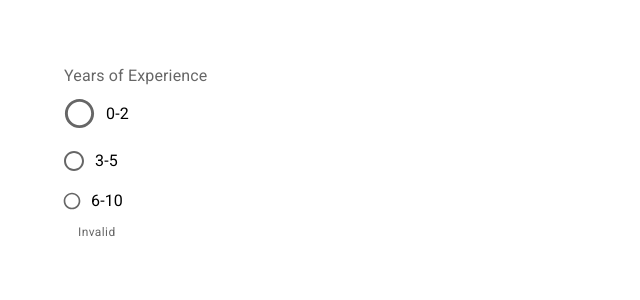
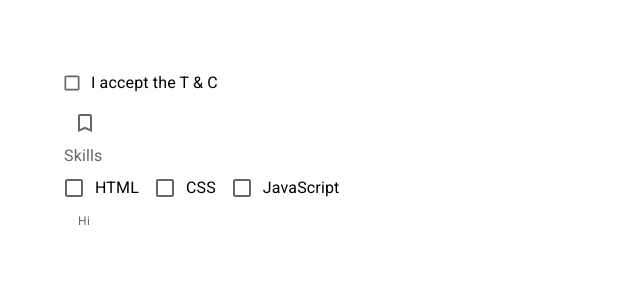
Before and after one commit to jaseel-koolath/MuiTraining, a React (Create React App) app: page / in a window 1280 px wide. Shown: the top 300 px of the page, without its empty margins (0-640 px from the left). Built offline with nearby package versions, Linux system fonts and the light colour scheme; the HTML template or start-up script is replaced by a standard one.

Commit message:
CheckBox

```diff
--- a/src/App.js
+++ b/src/App.js
@@ -3,6 +3,7 @@ import MuiButton from "./components/MuiButton";
 import MuiTextField from "./components/MuiTextField";
 import MuiSelect from "./components/MuiSelect";
 import MuiRadioButton from "./components/MuiRadioButton";
+import MuiCheckBox from "./components/MuiCheckBox";
 
 function App() {
   return (
@@ -11,7 +12,8 @@ function App() {
       {/* <MuiButton /> */}
       {/* <MuiTextField /> */}
       {/* <MuiSelect /> */}
-      <MuiRadioButton />
+      {/* <MuiRadioButton /> */}
+      <MuiCheckBox />
     </div>
   );
 }
--- /dev/null
+++ b/src/components/MuiCheckBox.jsx
@@ -0,0 +1,88 @@
+import { Bookmark, BookmarkBorder } from "@mui/icons-material";
+import {
+  Checkbox,
+  FormControl,
+  FormControlLabel,
+  FormGroup,
+  FormHelperText,
+  FormLabel,
+} from "@mui/material";
+import { Box } from "@mui/system";
+import { useState } from "react";
+
+const MuiCheckBox = () => {
+  const [accept, setAccept] = useState(false);
+  console.log(accept);
+  const [skills, setSkills] = useState([]);
+  const handleSkill = (e) => {
+    const index = skills.indexOf(e.target.value);
+    if (index === -1) setSkills([...skills, e.target.value]);
+    else setSkills(skills.filter((skill) => skill !== e.target.value));
+  };
+  console.log(skills);
+  return (
+    <Box>
+      <Box>
+        <FormControlLabel
+          label='I accept the T & C'
+          control={
+            <Checkbox
+              size='small'
+              color='secondary'
+              checked={accept}
+              onChange={(e) => setAccept(e.target.checked)}
+            />
+          }
+        />
+      </Box>
+      <Box>
+        <Checkbox
+          icon={<BookmarkBorder />}
+          checkedIcon={<Bookmark />}
+          checked={accept}
+          onChange={(e) => setAccept(e.target.checked)}
+        />
+      </Box>
+      <Box>
+        <FormControl>
+          <FormLabel>Skills</FormLabel>
+          <FormGroup row>
+            <FormControlLabel
+              label='HTML'
+              value='html'
+              control={
+                <Checkbox
+                  checked={skills.includes("html")}
+                  onChange={handleSkill}
+                />
+              }
+            />
+            <FormControlLabel
+              label='CSS'
+              value='css'
+              control={
+                <Checkbox
+                  checked={skills.includes("css")}
+                  onChange={handleSkill}
+                />
+              }
+            />
+            <FormControlLabel
+              label='JavaScript'
+              value='js'
+              control={
+                <Checkbox
+                  checked={skills.includes("js")}
+                  onChange={handleSkill}
+                />
+              }
+            />
+          </FormGroup>
+          <FormHelperText>Hi</FormHelperText>
+        </FormControl>
+      </Box>
+    </Box>
+  );
+};
+
+export default MuiCheckBox;
```
